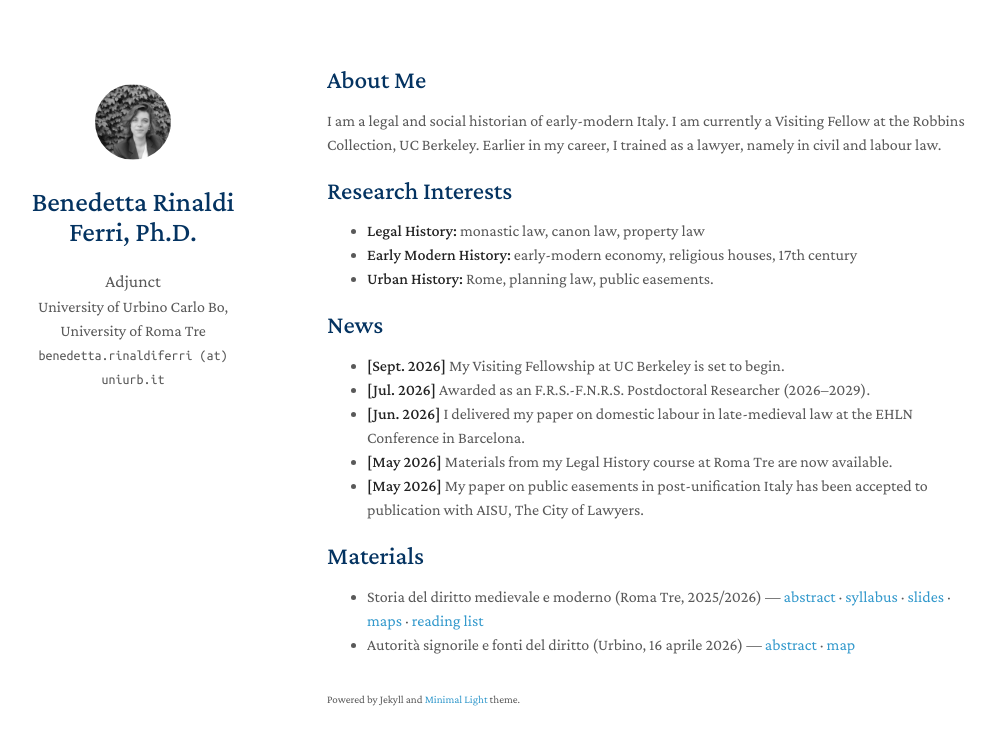
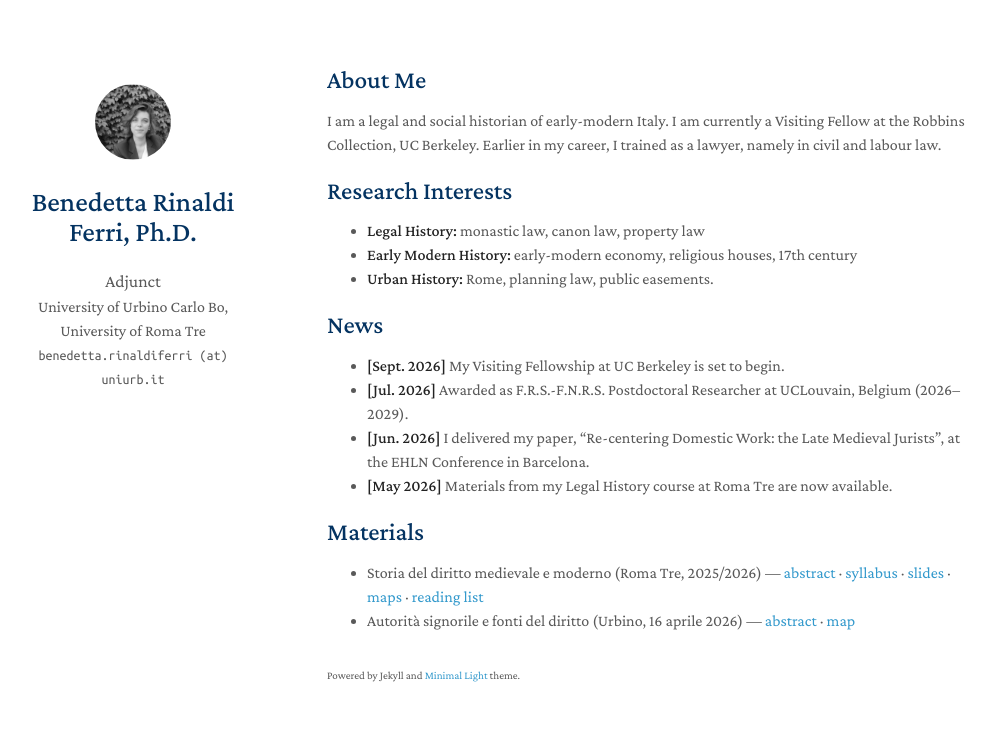
Before and after one commit to rinaldiferri/rinaldiferri.github.io, a Jekyll site: the page built from index.md, in a window 1280 px wide. Shown: the top 745 px of the page, without its empty margins (143-1138 px from the left). Built offline with Jekyll 4.4.1, drawn with Linux system fonts in a browser that asks for light colours; a style sheet for code colours, icons or effects is not loaded; our own code applies the rules of GitHub Pages for plain Markdown files.

Commit message:
Update index.md

```diff
--- a/index.md
+++ b/index.md
@@ -15,10 +15,9 @@ I am a legal and social historian of early-modern Italy. I am currently a Visiti
 ## News
 
 - **[Sept. 2026]** My Visiting Fellowship at UC Berkeley is set to begin.
-- **[Jul. 2026]** Awarded as an F.R.S.-F.N.R.S. Postdoctoral Researcher (2026–2029).
-- **[Jun. 2026]** I delivered my paper on domestic labour in late-medieval law at the EHLN Conference in Barcelona.
+- **[Jul. 2026]** Awarded as F.R.S.-F.N.R.S. Postdoctoral Researcher at UCLouvain, Belgium (2026–2029).
+- **[Jun. 2026]** I delivered my paper, "Re-centering Domestic Work: the Late Medieval Jurists", at the EHLN Conference in Barcelona.
 - **[May 2026]** Materials from my Legal History course at Roma Tre are now available.
-- **[May 2026]** My paper on public easements in post-unification Italy has been accepted to publication with AISU, The City of Lawyers.
 
 {% include_relative _includes/publications.md %}
 
```
